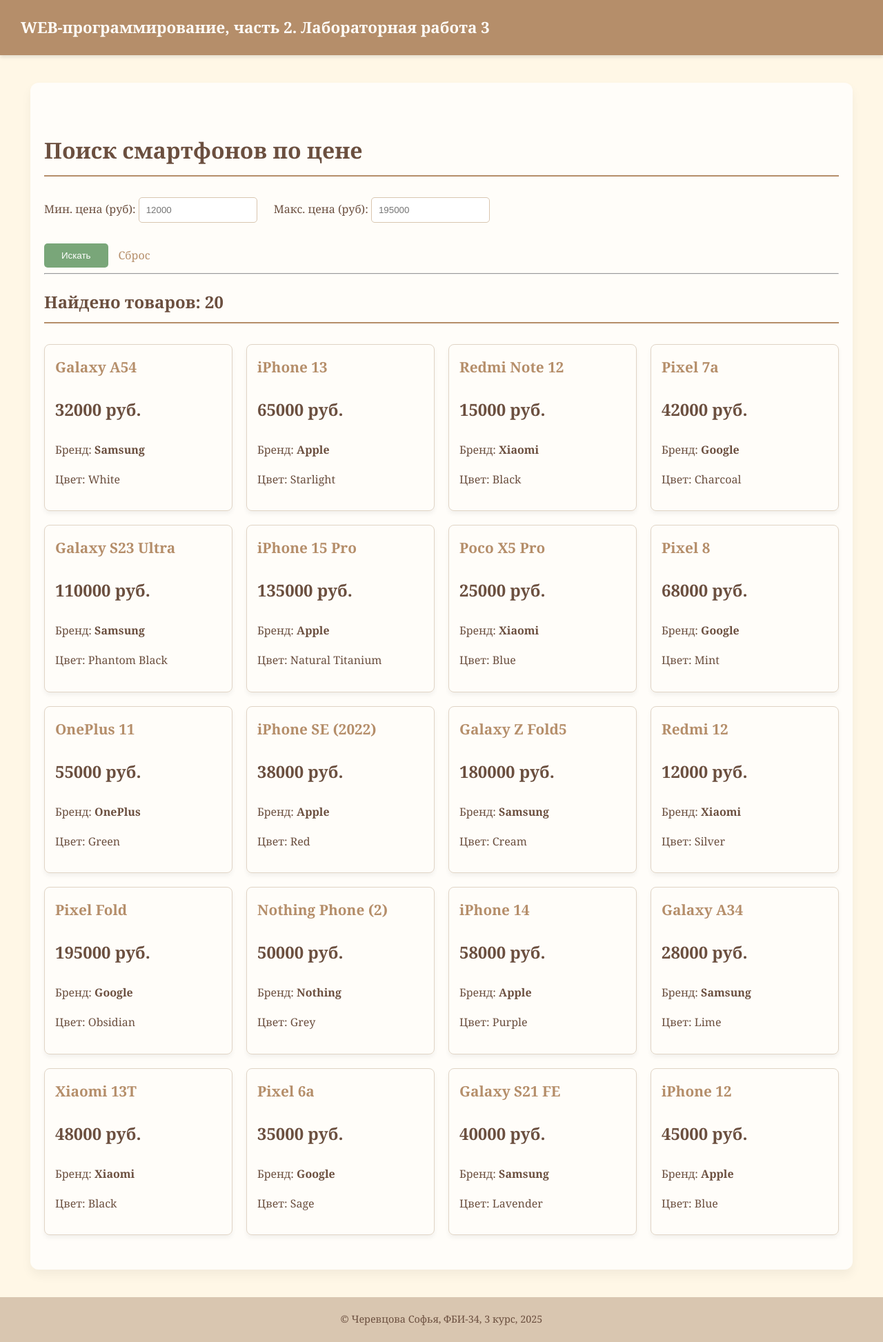
After one commit to Sonika456/web_lab2, a Flask app: page /lab3/price_filter in a window 1280 px wide. The commit adds this page. Shown: the whole page at 69% size. Run offline with Flask 3, Linux system fonts and the light colour scheme.

Commit message:
поиск товаров

```diff
--- a/lab3.py
+++ b/lab3.py
@@ -183,3 +183,93 @@
         'total_price': total_price
     }
     return render_template('/lab3/train_ticket.html', **ticket_data)
+
+
+smartphones = [
+    {'name': 'Galaxy A54', 'price': 32000, 'brand': 'Samsung', 'color': 'White'},
+    {'name': 'iPhone 13', 'price': 65000, 'brand': 'Apple', 'color': 'Starlight'},
+    {'name': 'Redmi Note 12', 'price': 15000, 'brand': 'Xiaomi', 'color': 'Black'},
+    {'name': 'Pixel 7a', 'price': 42000, 'brand': 'Google', 'color': 'Charcoal'},
+    {'name': 'Galaxy S23 Ultra', 'price': 110000, 'brand': 'Samsung', 'color': 'Phantom Black'},
+    {'name': 'iPhone 15 Pro', 'price': 135000, 'brand': 'Apple', 'color': 'Natural Titanium'},
+    {'name': 'Poco X5 Pro', 'price': 25000, 'brand': 'Xiaomi', 'color': 'Blue'},
+    {'name': 'Pixel 8', 'price': 68000, 'brand': 'Google', 'color': 'Mint'},
+    {'name': 'OnePlus 11', 'price': 55000, 'brand': 'OnePlus', 'color': 'Green'},
+    {'name': 'iPhone SE (2022)', 'price': 38000, 'brand': 'Apple', 'color': 'Red'},
+    {'name': 'Galaxy Z Fold5', 'price': 180000, 'brand': 'Samsung', 'color': 'Cream'},
+    {'name': 'Redmi 12', 'price': 12000, 'brand': 'Xiaomi', 'color': 'Silver'},
+    {'name': 'Pixel Fold', 'price': 195000, 'brand': 'Google', 'color': 'Obsidian'},
+    {'name': 'Nothing Phone (2)', 'price': 50000, 'brand': 'Nothing', 'color': 'Grey'},
+    {'name': 'iPhone 14', 'price': 58000, 'brand': 'Apple', 'color': 'Purple'},
+    {'name': 'Galaxy A34', 'price': 28000, 'brand': 'Samsung', 'color': 'Lime'},
+    {'name': 'Xiaomi 13T', 'price': 48000, 'brand': 'Xiaomi', 'color': 'Black'},
+    {'name': 'Pixel 6a', 'price': 35000, 'brand': 'Google', 'color': 'Sage'},
+    {'name': 'Galaxy S21 FE', 'price': 40000, 'brand': 'Samsung', 'color': 'Lavender'},
+    {'name': 'iPhone 12', 'price': 45000, 'brand': 'Apple', 'color': 'Blue'}
+]
+
+
+actual_min_price = min(item['price'] for item in smartphones)
+actual_max_price = max(item['price'] for item in smartphones)
+
+
+@lab3.route('/lab3/price_filter')
+def price_filter():
+    if request.args.get('reset') == '1':
+        resp = make_response(redirect(url_for('lab3.price_filter')))
+        resp.set_cookie('min_price', '', max_age=0)
+        resp.set_cookie('max_price', '', max_age=0)
+        return resp
+
+    min_price = request.args.get('min_price')
+    max_price = request.args.get('max_price')
+
+    if not min_price and not max_price:
+        min_price = request.cookies.get('min_price')
+        max_price = request.cookies.get('max_price')
+
+    current_min = None
+    current_max = None
+
+    try:
+        if min_price:
+            current_min = int(min_price)
+    except ValueError:
+        pass
+
+    try:
+        if max_price:
+            current_max = int(max_price)
+    except ValueError:
+        pass
+
+    if current_min is not None and current_max is not None and current_min > current_max:
+        current_min, current_max = current_max, current_min
+
+    if request.args.get('min_price') or request.args.get('max_price'):
+        resp = make_response(redirect(url_for('lab3.price_filter')))
+        resp.set_cookie('min_price', str(current_min) if current_min is not None else '')
+        resp.set_cookie('max_price', str(current_max) if current_max is not None else '')
+        return resp
+
+    filtered_items = []
+    if current_min is None and current_max is None:
+        filtered_items = smartphones
+    else:
+        for item in smartphones:
+            price = item['price']
+            min_ok = current_min is None or price >= current_min
+            max_ok = current_max is None or price <= current_max
+
+            if min_ok and max_ok:
+                filtered_items.append(item)
+
+    template_data = {
+        'items': filtered_items,
+        'count': len(filtered_items),
+        'min_placeholder': actual_min_price,
+        'max_placeholder': actual_max_price,
+        'min_value': current_min if current_min is not None else '',
+        'max_value': current_max if current_max is not None else '',
+    }
+    return render_template('/lab3/price_filter.html', **template_data)
--- a/templates/lab3/lab3.html
+++ b/templates/lab3/lab3.html
@@ -18,5 +18,6 @@
         <li><a href="/lab3/order">Заказ напитка</a></li>
         <li><a href="/lab3/settings">Настройки отображения</a></li>
         <li><a href="/lab3/train_ticket">Железнодорожный билет</a></li>
+        <li><a href="/lab3/price_filter">Поиск товара</a></li>
     </ol>
 {% endblock %}
--- /dev/null
+++ b/templates/lab3/price_filter.html
@@ -0,0 +1,82 @@
+{% extends "base.html" %}
+
+{% block lab %}Лабораторная paбoтa 3{% endblock %}
+
+{% block main %}
+    <h1>Поиск смартфонов по цене</h1>
+
+    <form class="price-form">
+        <div class="setting-item price-controls">
+            <label for="min_price">Мин. цена (руб):</label>
+            <input type="number" id="min_price" name="min_price" placeholder="{{ min_placeholder }}"
+                value="{{ min_value }}" min="{{ min_placeholder }}" max="{{ max_placeholder }}">
+
+            <label for="max_price">Макс. цена (руб):</label>
+            <input type="number" id="max_price" name="max_price" placeholder="{{ max_placeholder }}"
+                value="{{ max_value }}" min="{{ min_placeholder }}" max="{{ max_placeholder }}">
+        </div>
+
+        <div class="button-group">
+            <button type="submit" class="alt-button">Искать</button>
+            <a href="{{ url_for('lab3.price_filter', reset=1) }}" class="cancel-link">Сброс</a>
+        </div>
+    </form>
+    <hr>
+
+    {% if count > 0 %}
+        <h2>Найдено товаров: {{ count }}</h2>
+
+        <div class="item-list">
+            {% for item in items %}
+                <div class="product-card">
+                    <h3>{{ item.name }}</h3>
+                    <p class="price-value">{{ item.price }} руб.</p>
+                    <p>Бренд: <strong>{{ item.brand }}</strong></p>
+                    <p>Цвет: {{ item.color }}</p>
+                </div>
+            {% endfor %}
+        </div>
+    {% else %}
+        <div class="error">
+            Не найдено ни одного товара в заданном диапазоне цен. Попробуйте изменить фильтры!
+        </div>
+    {% endif %}
+
+    <style>
+        .price-form input {
+            padding: 10px;
+            border: 1px solid #D9C6B0;
+            border-radius: 5px;
+            width: 150px;
+            margin-right: 20px;
+        }
+        .item-list {
+            display: grid;
+            grid-template-columns: repeat(auto-fit, minmax(250px, 1fr));
+            gap: 20px;
+            margin-top: 30px;
+        }
+        .product-card {
+            border: 1px solid #E0D4C5;
+            border-radius: 8px;
+            padding: 15px;
+            box-shadow: 0 4px 6px rgba(0, 0, 0, 0.05);
+            transition: box-shadow 0.3s;
+        }
+        .product-card:hover {
+            box-shadow: 0 6px 10px rgba(0, 0, 0, 0.1);
+        }
+        .product-card h3 {
+            color: #B58E6A;
+            margin-top: 0;
+            border-bottom: none;
+            padding-bottom: 0;
+            font-size: 1.3em;
+        }
+        .price-value {
+            font-weight: bold;
+            color: #6B4F3F;
+            font-size: 1.5em;
+        }
+    </style>
+{% endblock %}
```
